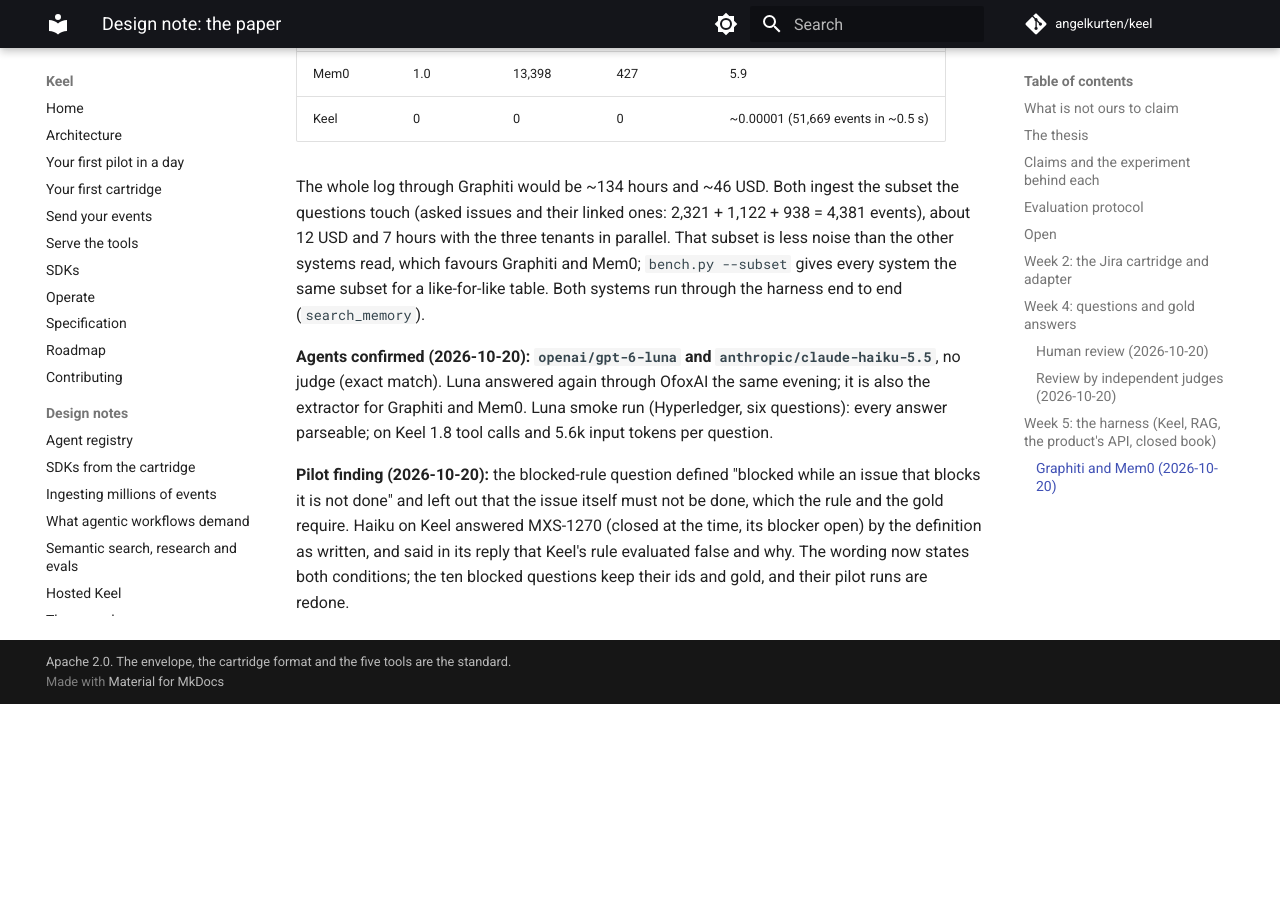
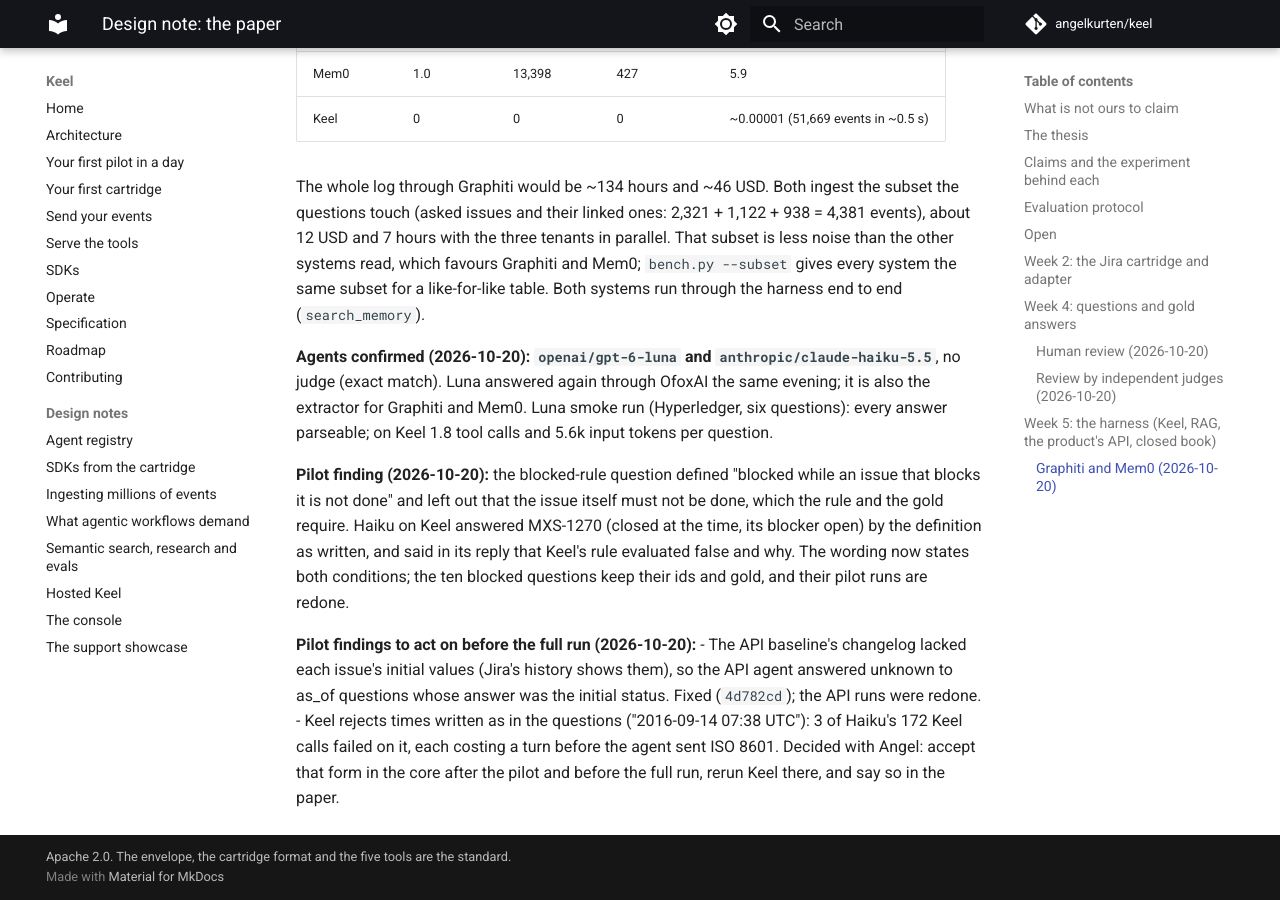
Before and after one commit to angelkurten/keel, an MkDocs documentation site: the page built from docs/design/paper.md, in a window 1280 px wide and 900 px high, scrolled down 6507 px. Built offline with MkDocs 1.6.1 and Material for MkDocs 9.7.7, drawn with Linux system fonts in a browser that asks for light colours; comment, search, counter and statistics services are not loaded; before the commit the page ends 7211 px from its top, so only the background shows below that.

Commit message:
Design note: pilot findings to act on before the full run
Co-Authored-By: Claude Opus 5.5 <noreply@anthropic.com>

```diff
--- a/docs/design/paper.md
+++ b/docs/design/paper.md
@@ -123,3 +123,7 @@ The whole log through Graphiti would be ~134 hours and ~46 USD. Both ingest the
 **Agents confirmed (2026-10-20): `openai/gpt-6-luna` and `anthropic/claude-haiku-5.5`**, no judge (exact match). Luna answered again through OfoxAI the same evening; it is also the extractor for Graphiti and Mem0. Luna smoke run (Hyperledger, six questions): every answer parseable; on Keel 1.8 tool calls and 5.6k input tokens per question.
 
 **Pilot finding (2026-10-20):** the blocked-rule question defined "blocked while an issue that blocks it is not done" and left out that the issue itself must not be done, which the rule and the gold require. Haiku on Keel answered MXS-1270 (closed at the time, its blocker open) by the definition as written, and said in its reply that Keel's rule evaluated false and why. The wording now states both conditions; the ten blocked questions keep their ids and gold, and their pilot runs are redone.
+
+**Pilot findings to act on before the full run (2026-10-20):**
+- The API baseline's changelog lacked each issue's initial values (Jira's history shows them), so the API agent answered unknown to as_of questions whose answer was the initial status. Fixed (`4d782cd`); the API runs were redone.
+- Keel rejects times written as in the questions ("2016-09-14 07:38 UTC"): 3 of Haiku's 172 Keel calls failed on it, each costing a turn before the agent sent ISO 8601. Decided with Angel: accept that form in the core after the pilot and before the full run, rerun Keel there, and say so in the paper.
```
